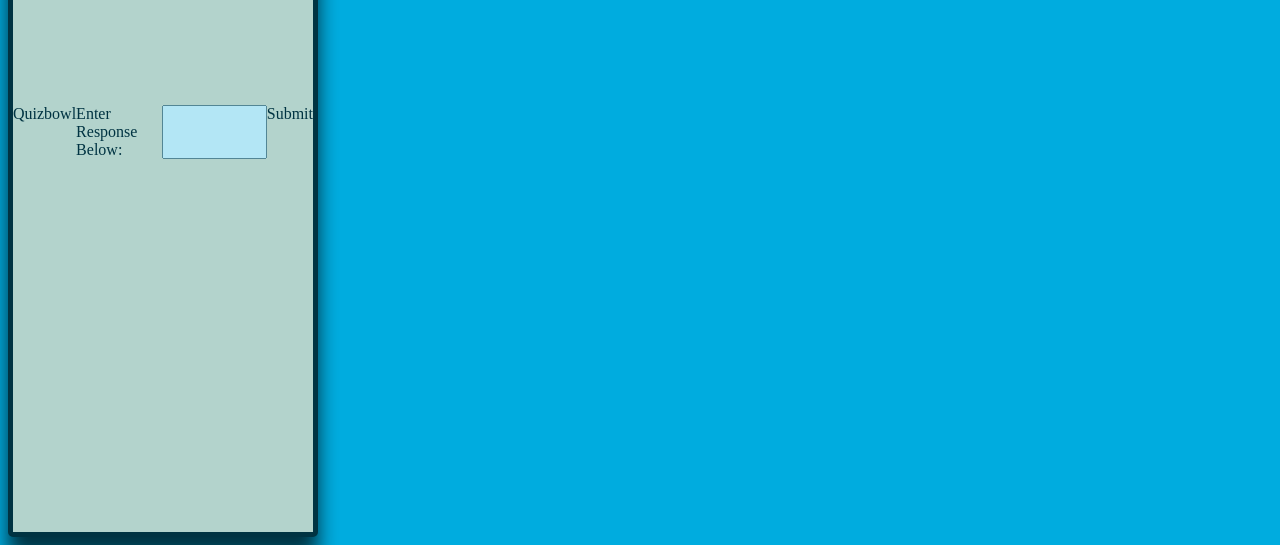
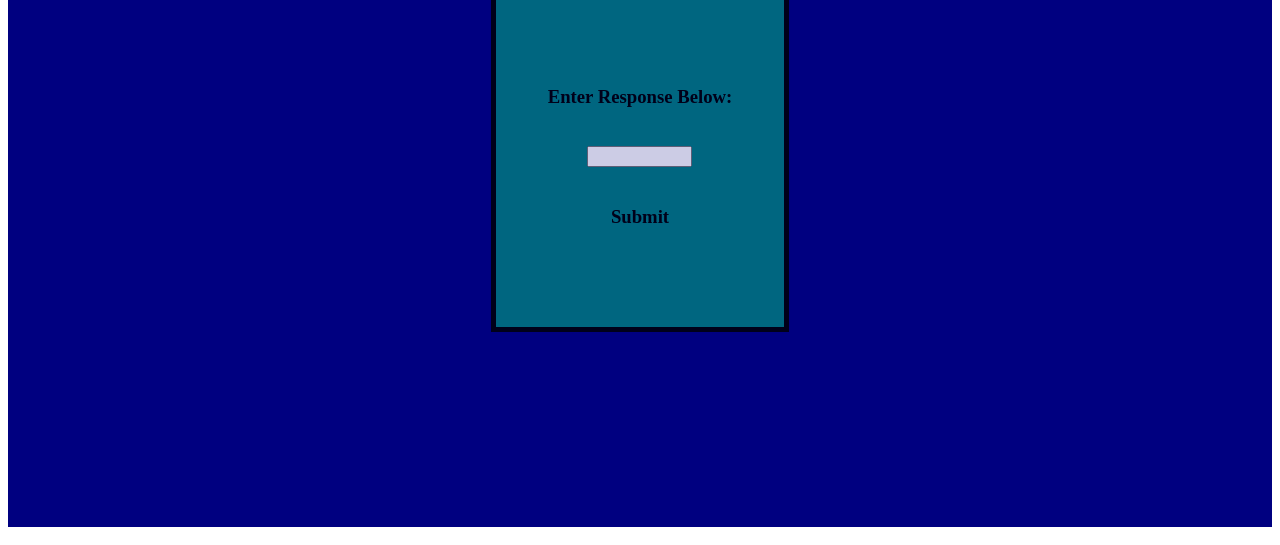
Before and after one commit to Dylpickle2008/Quiz_Bowl, a plain HTML site: page index.html in a window 1280 px wide. Shown: the part 281-826 px from the top of the page. Drawn offline with Linux system fonts and the light colour scheme.

Commit message:
made CSS changes

```diff
--- a/index.html
+++ b/index.html
@@ -7,14 +7,23 @@
     <link rel="stylesheet" href="style.css">
 </head>
 <body>
+<div class="background">
     <script src="script.js"></script>
-    <div class="outer-container">
-       <div class="title"<h1>Quizbowl</h1>
-          <div class="score"</div>
-          <div class="sub-head"<p>Enter Response Below:</p></div>
-          <div class="input-container"><input type="text" id="name" name="name" size="10"/></div>
-          <div class="submit"<h3>Submit</h3></div>
-        </div>
+    <div class="card" style="width: 18rem;">
+       <div class="title">
+          <h1>Quizbowl</h1>
+       </div>
+       <div class="score"</div>
+       <div class="sub-head">
+          <h3>Enter Response Below:</h3>
+       </div>
+       <div class="input-container">
+          <input type="text" id="name" name="name" size="10"/>
+       </div>
+       <div class="button">
+          <h3>Submit</h3>
+       </div>
     </div>
+</div>
 </body>
 </html>
--- a/style.css
+++ b/style.css
@@ -1,40 +1,63 @@
-body{
-    background-color:#00acdf;
-}
-
-.outer-container{
+.background{
+    background-color: navy;
     display: flex;
     justify-content: center;
     align-items: center;
+    position: relative;
+    min-height: 100%;
+    min-height: 100vh;
+}
+
+.card{
+    display: flex;
+    flex-direction: column;
+    align-items: center;
     border: 5px solid black;
-    width: 300px;
-    height: 800px;
-    background-color: bisque;
-    gap: 20px;
-    flex-wrap: wrap;
-    align-content: center;
-    opacity: 0.70;
-    transition: 0.3s;
-    box-shadow: 0 20px 20px 0 black;
-    border-radius: 5px;
+    width: 200px;
+    height: 400px;
+    background-color: teal;
+    color: black;
+    opacity: 0.8
+}
+
+.card:hover{
+    opacity: 1
 }
 
 .title{
     display: flex;
+    flex-direction: column;
+    align-items: center;
+    padding-bottom: 60px;
+}
+
+.button{
+    display: flex;
+    flex-direction: column;
+    align-items: center;
+}
+
+.button:hover{
+    color: white;
+}
+
 }
 
 .score{
     display: flex;
+    flex-direction: column;
+    align-items: center;
 }
 
 .sub-head{
     display: flex;
+    flex-direction: column;
+    align-items: center;
 }
 
 .input-container{
     display: flex;
+    flex-direction: column;
+    align-items: center;
+    padding: 20px;
 }
-
-.submit{
-    display: flex;
-}
```
